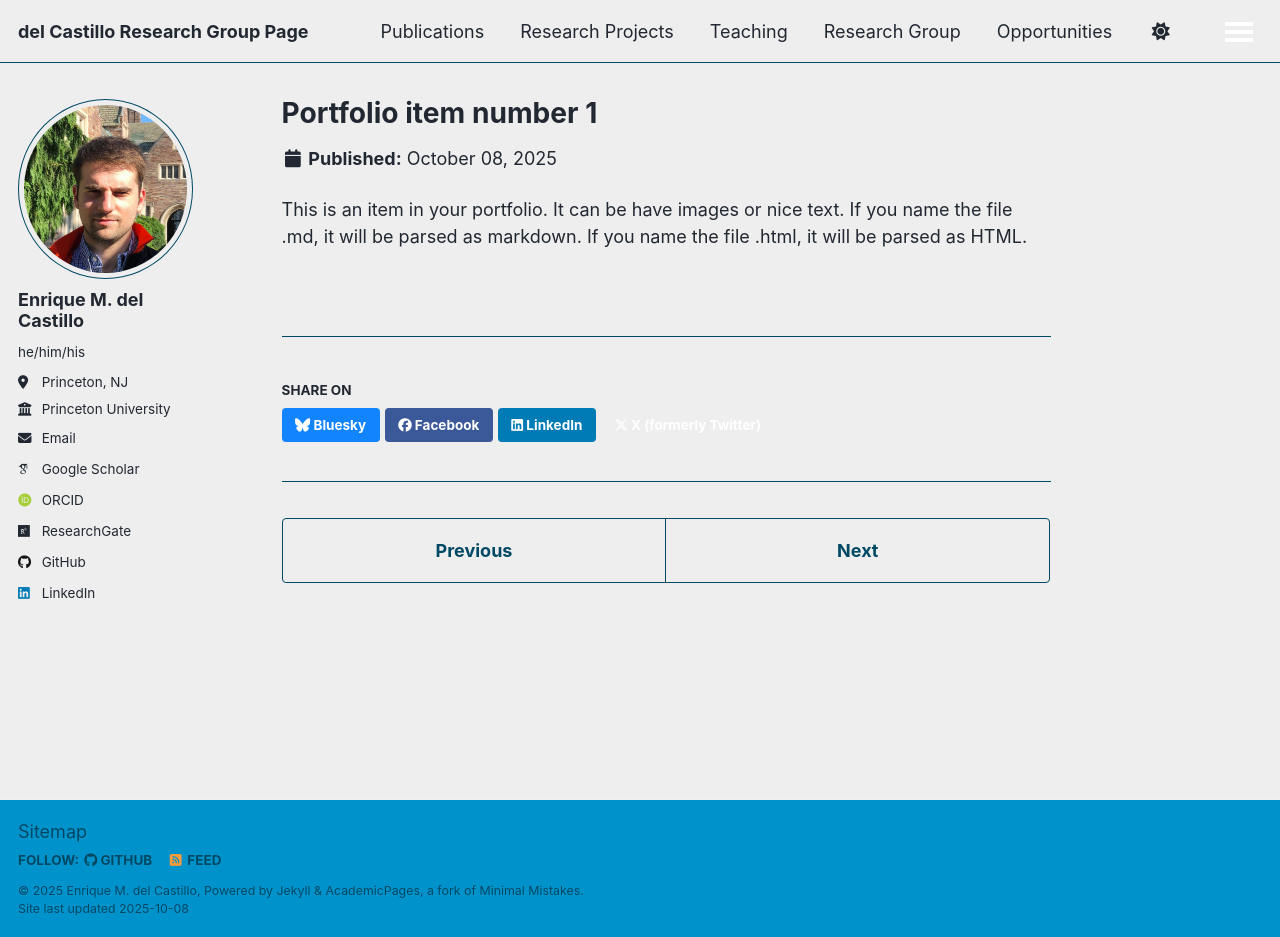
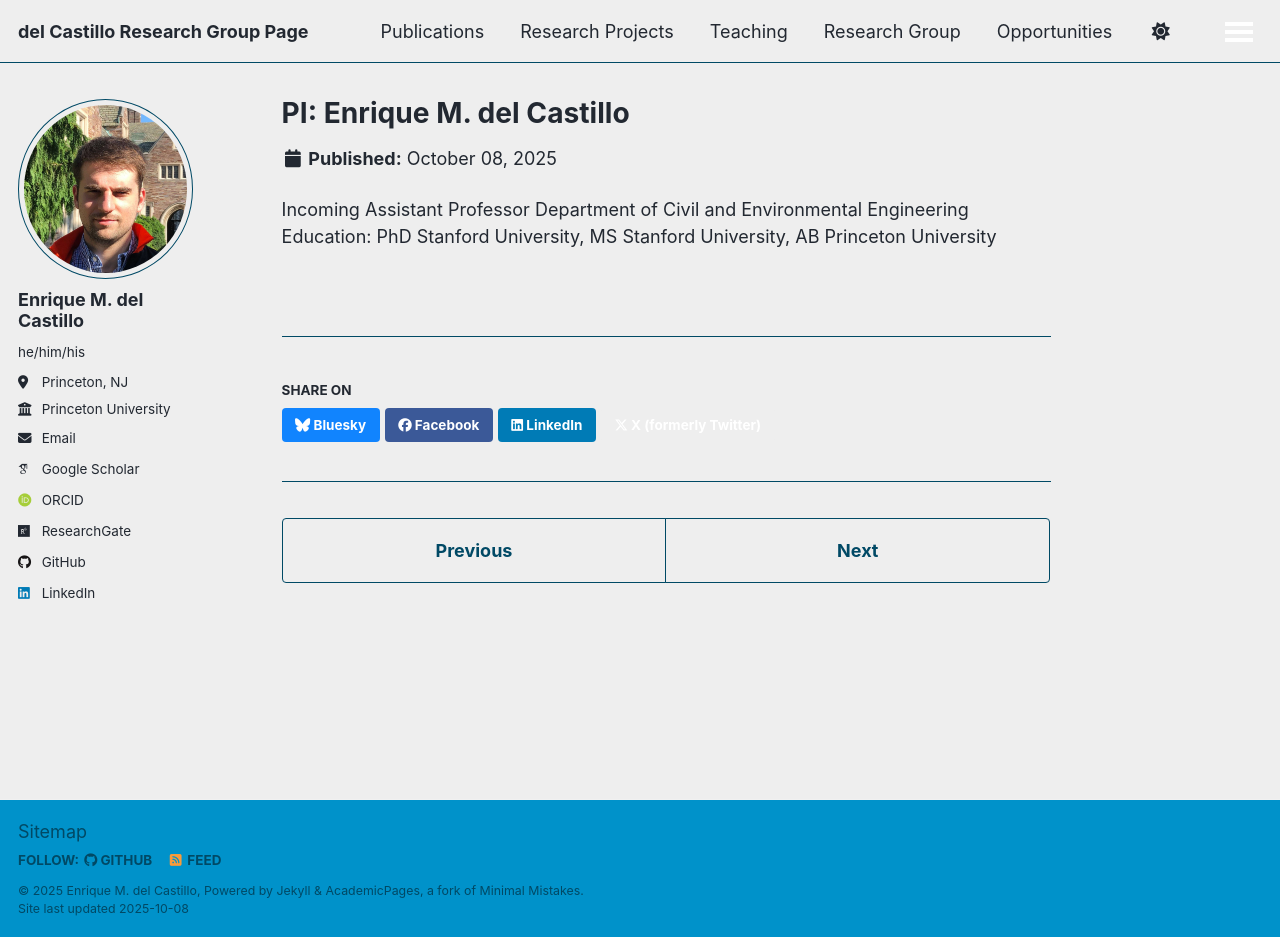
Before and after one commit to emdc19/emdcwebsite, a Jekyll site: the page built from _portfolio/portfolio-1.md, in a window 1280 px wide and 937 px high. Built offline with Jekyll 4.4.1, drawn with Linux system fonts in a browser that asks for light colours; some web fonts are replaced; a script that is not in the unit is left out.

Commit message:
Update portfolio-1.md

```diff
--- a/_portfolio/portfolio-1.md
+++ b/_portfolio/portfolio-1.md
@@ -1,7 +1,8 @@
 ---
-title: "Portfolio item number 1"
-excerpt: "Short description of portfolio item number 1<br/><img src='/images/500x300.png'>"
+title: "PI: Enrique M. del Castillo"
+excerpt: "Short description of portfolio item number 1<br/><img src='/images/profile.png'>"
 collection: portfolio
 ---
-
-This is an item in your portfolio. It can be have images or nice text. If you name the file .md, it will be parsed as markdown. If you name the file .html, it will be parsed as HTML.
+Incoming Assistant Professor
+Department of Civil and Environmental Engineering
+Education: PhD Stanford University, MS Stanford University, AB Princeton University
```
